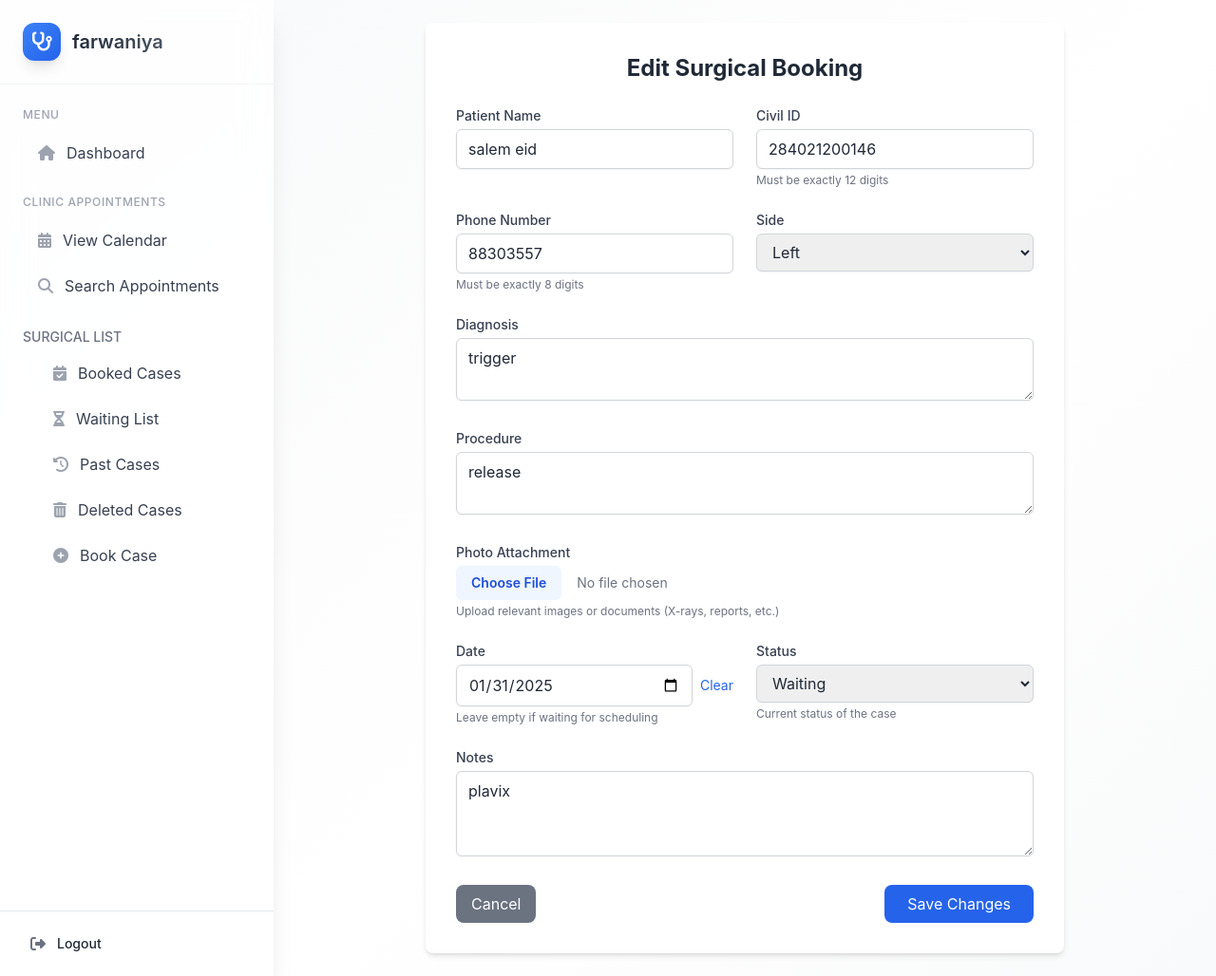
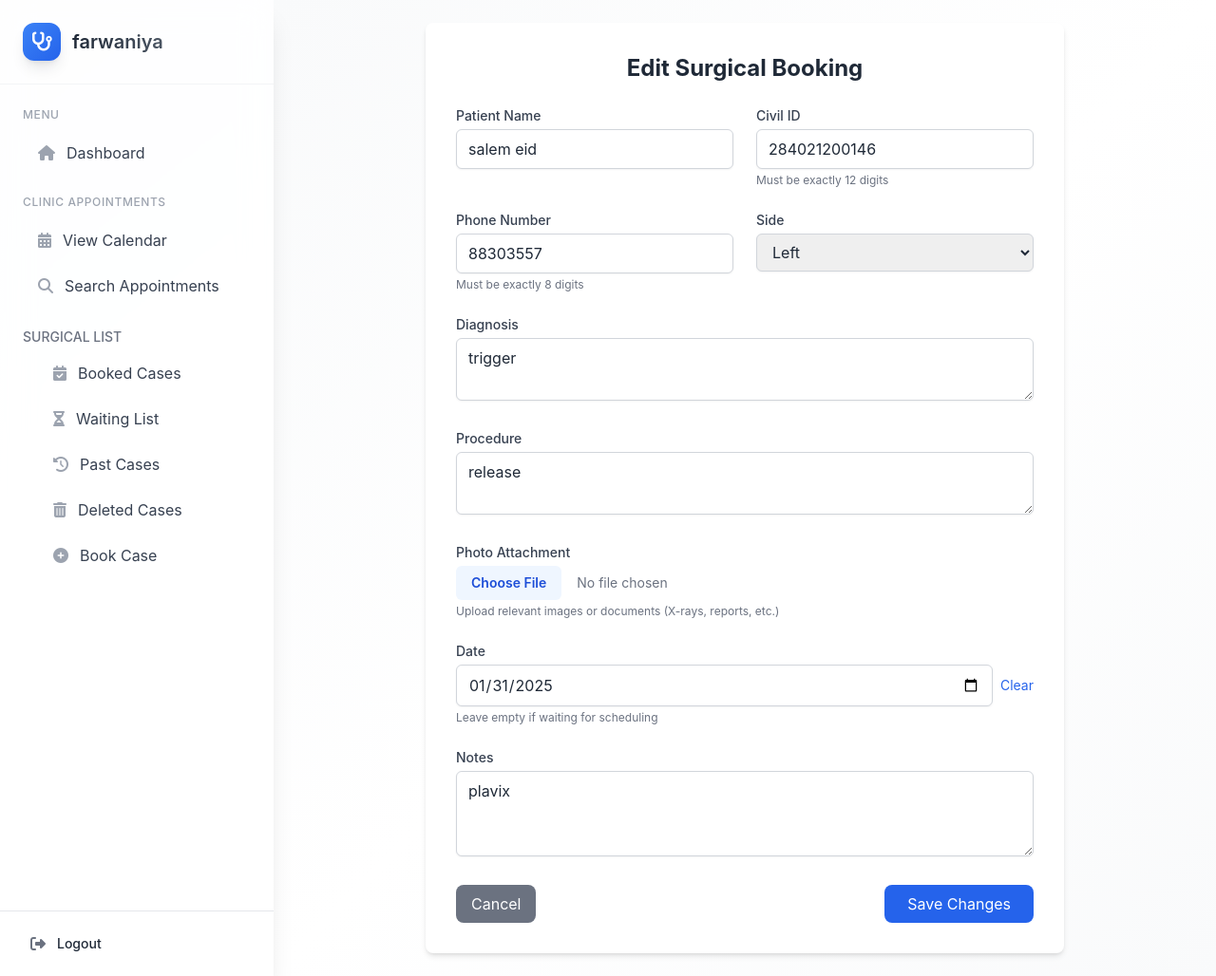
Before and after one commit to alqaseer/clinic, a Django app: a page that uses core/templates/edit_surgical_booking.html in a window 1280 px wide. Shown: the whole page at 95% size. Run offline with Django 5.2, Linux system fonts and the light colour scheme; a user stored in the database is signed in; data comes from the database, SQL or seed files in the repository; some libraries are stand-ins or nearby versions.

Commit message:
undo mohammadi

```diff
--- a/core/forms.py
+++ b/core/forms.py
@@ -44,7 +44,7 @@ class CustomUserCreationForm(forms.ModelForm):
 class SurgicalBookingForm(forms.ModelForm):
     class Meta:
         model = SurgicalBooking
-        fields = ['name', 'phone', 'civil_id', 'diagnosis', 'procedure', 'side', 'date', 'status', 'notes', 'photo_attachment']
+        fields = ['name', 'phone', 'civil_id', 'diagnosis', 'procedure', 'side', 'date', 'notes', 'photo_attachment']
         widgets = {
             'date': forms.DateInput(attrs={'type': 'date'}),  # Use a date picker
         }
--- a/core/models.py
+++ b/core/models.py
@@ -57,15 +57,6 @@ class SurgicalBooking(models.Model):
         (LEFT, 'Left'),
         (NA, 'Not Applicable'),
     ]
-    # Status choices
-    WAITING = 'waiting'
-    SENT_FOR_ANESTHESIA = 'sent_for_anesthesia'
-    READY = 'ready'
-    STATUS_CHOICES = [
-        (WAITING, 'Waiting'),
-        (SENT_FOR_ANESTHESIA, 'Sent for Anesthesia'),
-        (READY, 'Ready'),
-    ]
 
     workspace = models.ForeignKey('Workspace', on_delete=models.CASCADE, related_name='surgical_bookings')
     name = models.CharField(max_length=255)
@@ -86,11 +77,7 @@ class SurgicalBooking(models.Model):
         ],
         default='waiting'
     )
-    status = models.CharField(
-    max_length=20,
-    choices=STATUS_CHOICES,
-    default=WAITING  # This equals 'waiting'
-    )
+
     created_at = models.DateTimeField(auto_now_add=True)
     photo_attachment = models.ImageField(upload_to="surgical_attachments/", blank=True, null=True)
 
--- a/core/templates/edit_surgical_booking.html
+++ b/core/templates/edit_surgical_booking.html
@@ -49,7 +49,7 @@
                 <p class="mt-1 text-xs text-gray-500">Must be exactly 8 digits</p>
             </div>
 
-            <!-- Side Selection (Fixed to show 3 options) -->
+            <!-- Side Selection -->
             <div>
                 <label for="id_side" class="block text-sm font-medium text-gray-700 mb-1">Side</label>
                 <select name="side" id="id_side"
@@ -115,8 +115,7 @@
             <p class="mt-1 text-xs text-gray-500">Upload relevant images or documents (X-rays, reports, etc.)</p>
         </div>
 
-        <div class="grid grid-cols-1 md:grid-cols-2 gap-6">
-            <!-- Date -->
+        <!-- Date (now spans full width) -->
         <div>
             <label for="id_date" class="block text-sm font-medium text-gray-700 mb-1">Date</label>
             <div class="flex items-center">
@@ -129,19 +128,6 @@
                 </button>
             </div>
             <p class="mt-1 text-xs text-gray-500">Leave empty if waiting for scheduling</p>
-            </div>
-
-            <!-- Status Selection -->
-            <div>
-                <label for="id_status" class="block text-sm font-medium text-gray-700 mb-1">Status</label>
-                <select name="status" id="id_status"
-                    class="w-full px-3 py-2 border border-gray-300 rounded-md shadow-sm focus:ring-blue-500 focus:border-blue-500">
-                    <option value="waiting" {% if form.status.value == "waiting" %}selected{% endif %}>Waiting</option>
-                    <option value="sent_for_anesthesia" {% if form.status.value == "sent_for_anesthesia" %}selected{% endif %}>Sent for Anesthesia</option>
-                    <option value="ready" {% if form.status.value == "ready" %}selected{% endif %}>Ready</option>
-                </select>
-                <p class="mt-1 text-xs text-gray-500">Current status of the case</p>
-            </div>
         </div>
 
         <!-- Notes -->
--- a/core/views.py
+++ b/core/views.py
@@ -261,6 +261,8 @@ def booked_cases(request, workspace_name):
     return render(request, 'booked_cases.html', {'cases': cases, 'workspace': workspace})
 
 
+
+@login_required
 @login_required
 def waiting_list(request, workspace_name):
     """View for cases where date is empty and status is NOT deleted, arranged by creation date."""
@@ -270,36 +272,16 @@ def waiting_list(request, workspace_name):
     if request.user.workspace != workspace and request.user != workspace.admin:
         return redirect('login')
 
-    # Get status filter from request
-    status_filter = request.GET.get('status', 'all')
-
-    # Base queryset - cases where date is empty
+    # Base queryset - cases where date is empty and status is NOT deleted
     cases = SurgicalBooking.objects.filter(
         workspace=workspace,
         date__isnull=True,  # Date is empty (null)
-    )
-
-    # Apply status filter
-    if status_filter == 'all':
-        cases = cases.filter(status__in=['waiting', 'sent_for_anesthesia', 'ready'])
-    else:
-        cases = cases.filter(status=status_filter)
-
-    cases = cases.order_by('created_at')  # Arrange by creation date
-
-    # Status choices for the dropdown
-    status_choices = [
-        ('all', 'All'),
-        ('waiting', 'Waiting'),
-        ('sent_for_anesthesia', 'Sent for Anesthesia'),
-        ('ready', 'Ready'),
-    ]
+        status__in=['waiting', 'booked', 'past']  # All statuses except 'deleted'
+    ).order_by('created_at')  # Arrange by creation date
 
     return render(request, 'waiting_list.html', {
         'cases': cases,
         'workspace': workspace,
-        'status_choices': status_choices,
-        'selected_status': status_filter
     })
 
 
```
Also changed, not shown: core/templates/add_surgical_booking.html (+2 -11 lines), core/templates/waiting_list.html (+5 -12 lines), core/migrations/0021_alter_surgicalbooking_status.py (added). Lines whose indentation alone changed are shown as unchanged.
